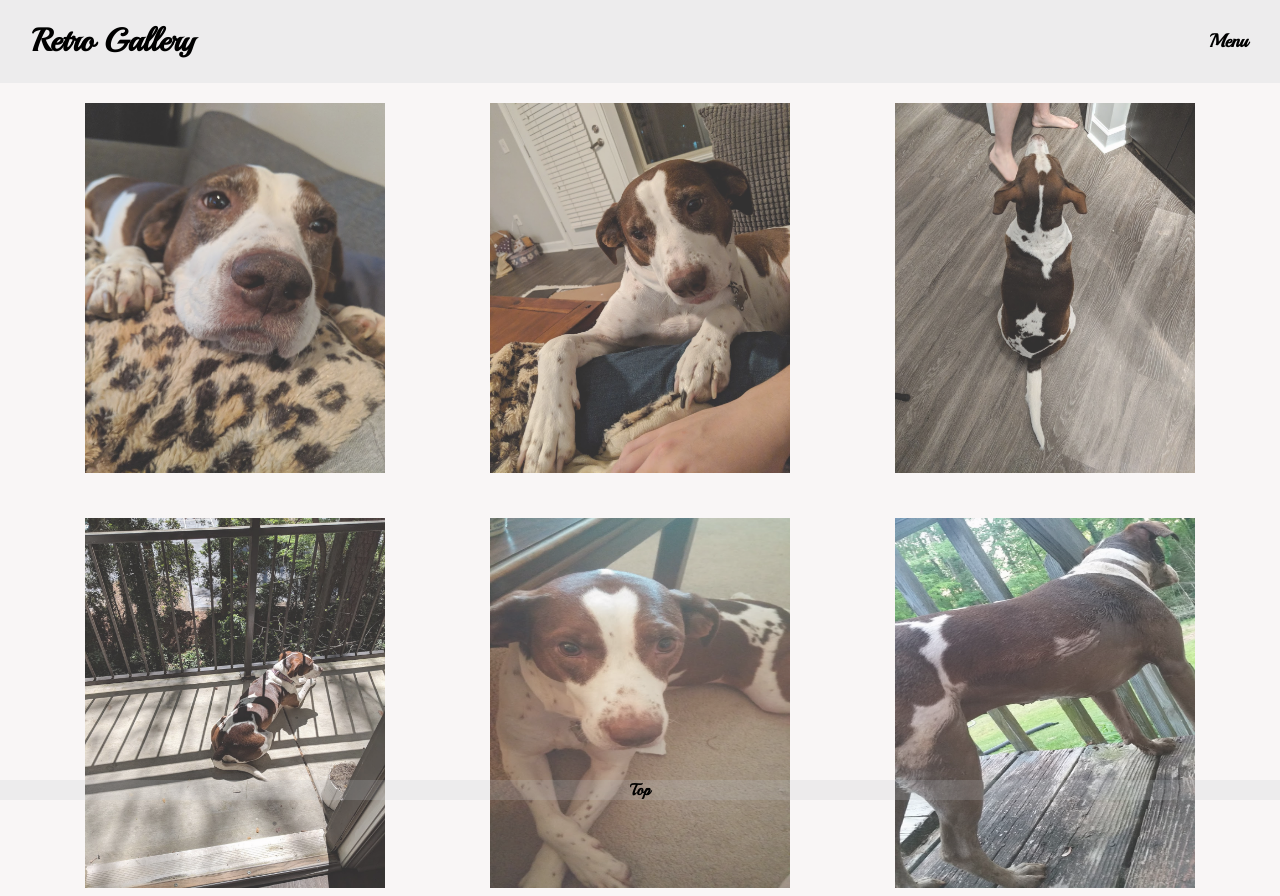
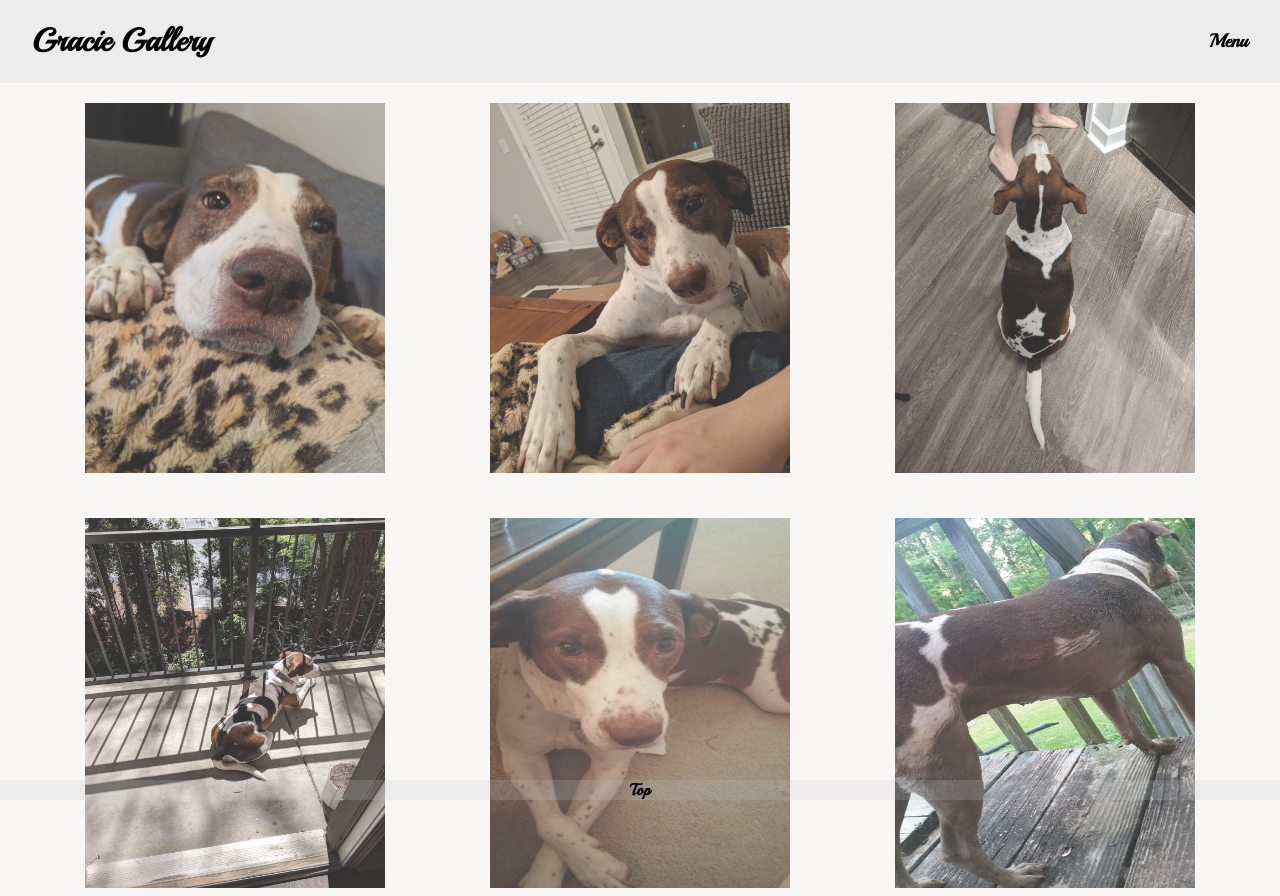
Before and after one commit to hannah-rackley/photo_gallery, a plain HTML site: page index.html in a window 1280 px wide. Shown: the top 896 px of the page. Drawn offline with nearby package versions, Linux system fonts and the light colour scheme.

Commit message:
Changed title.

```diff
--- a/index.html
+++ b/index.html
@@ -3,14 +3,14 @@
 <head>
     <meta charset="utf-8" />
     <meta http-equiv="X-UA-Compatible" content="IE=edge">
-    <title>Retro Gallery</title>
+    <title>Gracie Gallery</title>
     <meta name="viewport" content="width=device-width, initial-scale=1">
     <link href="https://fonts.googleapis.com/css?family=Bad+Script|Kaushan+Script|Nothing+You+Could+Do|Playball|Poiret+One" rel="stylesheet">
     <link rel="stylesheet" type="text/css" media="screen" href="main.css" />
 </head>
 <body>
     <header id="top" class="nav">
-        <h1 class='nav-items'>Retro Gallery</h1>
+        <h1 class='nav-items'>Gracie Gallery</h1>
         <div class="full-menu nav-items">
             <h3 id="menu">Menu</h3>
             <div class='menu-popup'>
```
